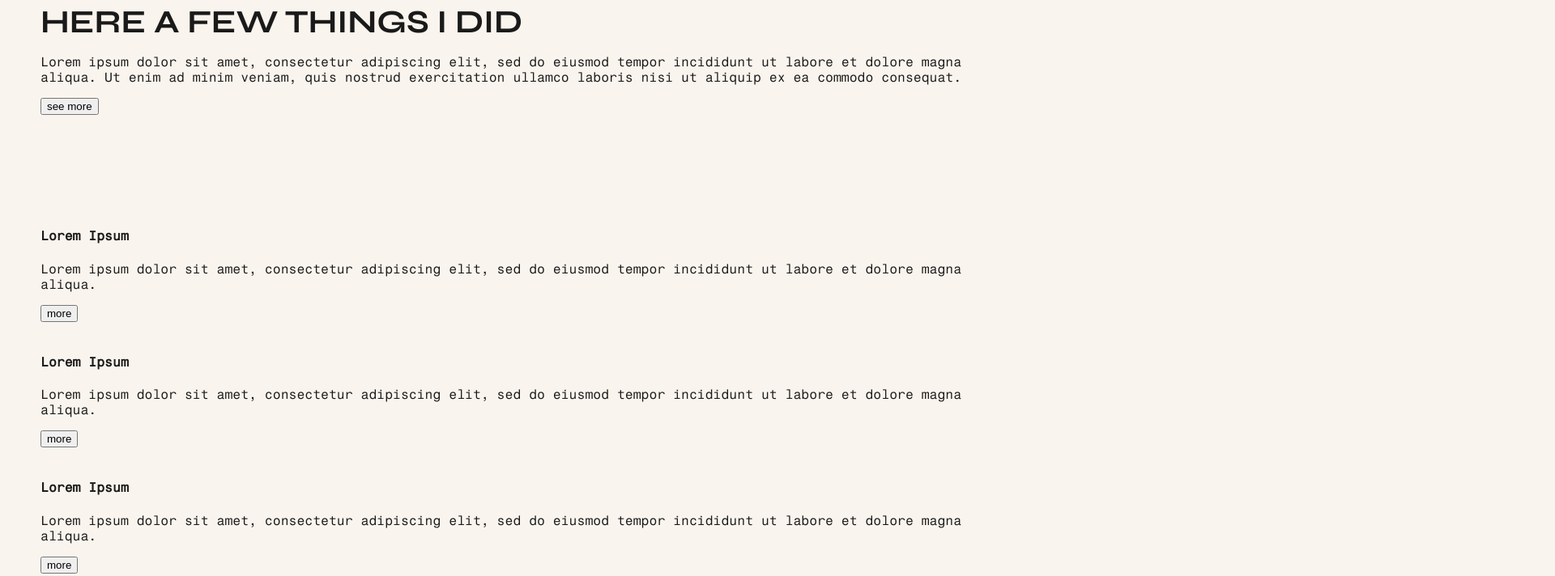
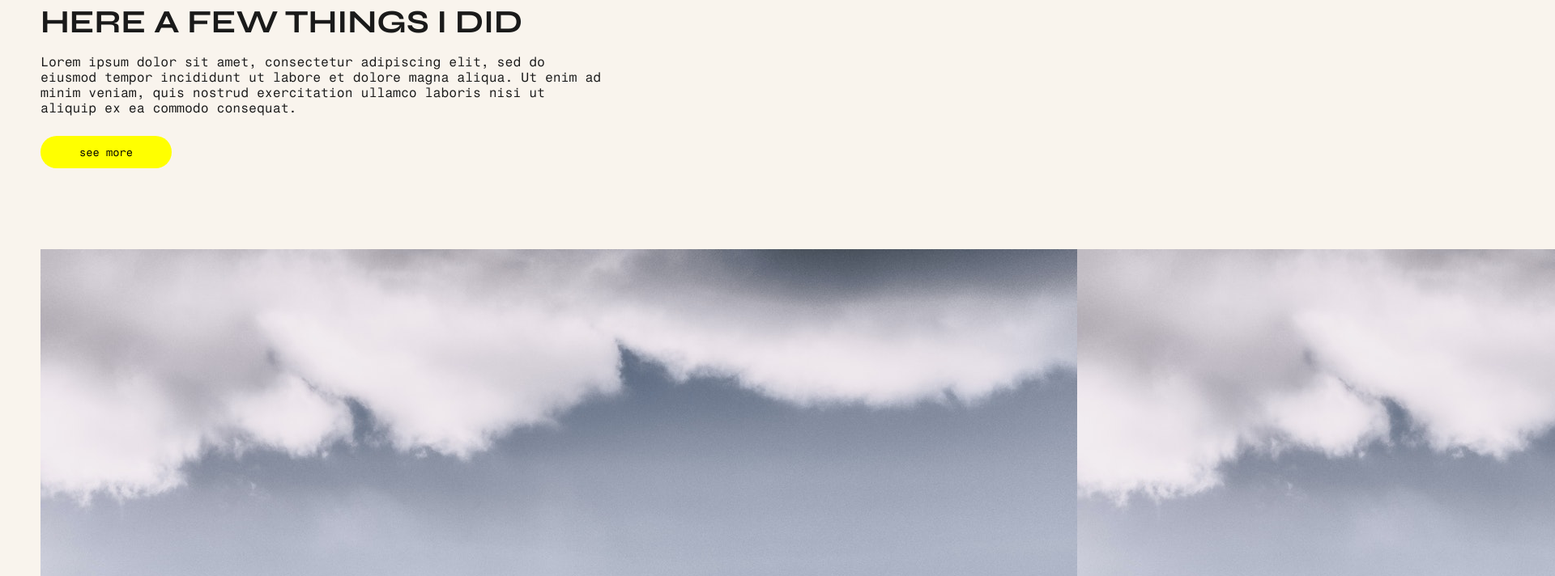
Before and after one commit to niklasrammelkamp/my-personal-website, a plain HTML site: page index.html in a window 1280 px wide. Shown: the part 897-1609 px from the top of the page at 81% size, 1920 px wide, since content can reach past the window. Drawn offline with Linux system fonts and the light colour scheme.

Commit message:
create style for Stuff

```diff
--- a/css/style.css
+++ b/css/style.css
@@ -119,6 +119,8 @@ main section {
   margin: 100px 0px;
 }
 
+/* ------------ HEADER ------------*/
+
 header {
   height: 100vh;
   max-height: 1000px;
@@ -159,3 +161,21 @@ header .image {
   filter: saturate(0.8);
   z-index: -10;
 }
+
+/* ------------ STUFF ------------*/
+
+.stuff_overview {
+  width: 100%;
+}
+
+.stuff_overview > .intro {
+  width: 100%;
+  max-width: 700px;
+}
+
+.teaser {
+  display: flex;
+}
+
+.teaser_element {
+}
--- a/index.html
+++ b/index.html
@@ -46,20 +46,22 @@
       </header>
 
       <section class="stuff_overview">
-        <h2>Here a few Things I did</h2>
+        <div class="intro">
+          <h2>Here a few Things I did</h2>
 
-        <p>
-          Lorem ipsum dolor sit amet, consectetur adipiscing elit, sed do
-          eiusmod tempor incididunt ut labore et dolore magna aliqua. Ut enim ad
-          minim veniam, quis nostrud exercitation ullamco laboris nisi ut
-          aliquip ex ea commodo consequat.
-        </p>
+          <p>
+            Lorem ipsum dolor sit amet, consectetur adipiscing elit, sed do
+            eiusmod tempor incididunt ut labore et dolore magna aliqua. Ut enim
+            ad minim veniam, quis nostrud exercitation ullamco laboris nisi ut
+            aliquip ex ea commodo consequat.
+          </p>
 
-        <button>see more</button>
+          <button type="main">see more</button>
+        </div>
 
         <section class="teaser">
           <article class="teaser_element">
-            <img src="" alt="" />
+            <img src="images/mountains.jpg" alt="picture of mountains" />
 
             <h4>Lorem Ipsum</h4>
 
@@ -72,7 +74,7 @@
           </article>
 
           <article>
-            <img src="" alt="" />
+            <img src="images/mountains.jpg" alt="picture of mountains" />
 
             <h4>Lorem Ipsum</h4>
 
@@ -85,7 +87,7 @@
           </article>
 
           <article>
-            <img src="" alt="" />
+            <img src="images/mountains.jpg" alt="picture of mountains" />
 
             <h4>Lorem Ipsum</h4>
 
```
Also changed, not shown: images/mountains.jpg (added).
